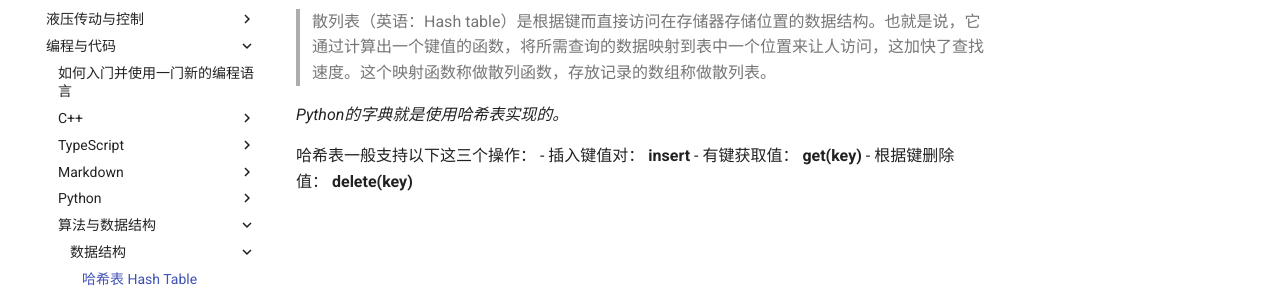
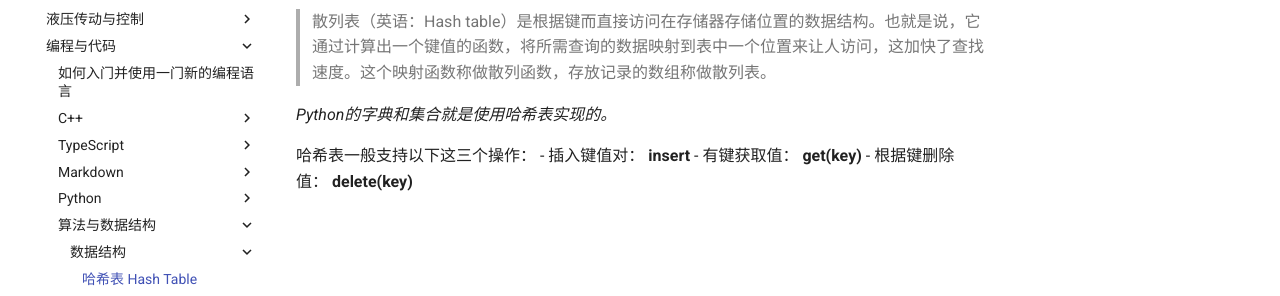
Before and after one commit to lyy1119/lyy1119.github.io, an MkDocs documentation site: the page built from docs/编程与代码/算法与数据结构/数据结构/hashTable.md, in a window 1280 px wide. Shown: the part 254-550 px from the top of the page. Built offline with MkDocs 1.6.1 and Material for MkDocs 9.7.7, drawn with Linux system fonts in a browser that asks for light colours.

Commit message:
write exp

```diff
--- a/docs/编程与代码/算法与数据结构/数据结构/hashTable.md
+++ b/docs/编程与代码/算法与数据结构/数据结构/hashTable.md
@@ -5,7 +5,7 @@
 以下是[维基百科](https://zh.wikipedia.org/wiki/%E5%93%88%E5%B8%8C%E8%A1%A8)中对哈希表的解释。
 > 散列表（英语：Hash table）是根据键而直接访问在存储器存储位置的数据结构。也就是说，它通过计算出一个键值的函数，将所需查询的数据映射到表中一个位置来让人访问，这加快了查找速度。这个映射函数称做散列函数，存放记录的数组称做散列表。
 
-*Python的字典就是使用哈希表实现的。*
+*Python的字典和集合就是使用哈希表实现的。*
 
 哈希表一般支持以下这三个操作：
 - 插入键值对： **insert**
```
